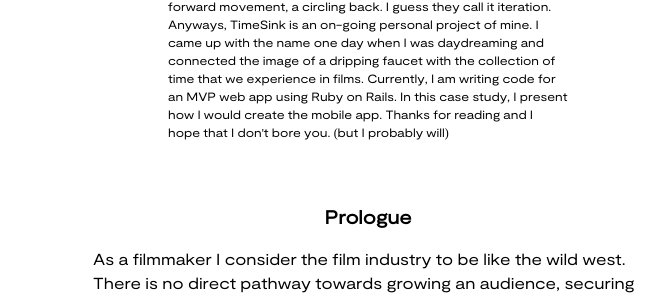
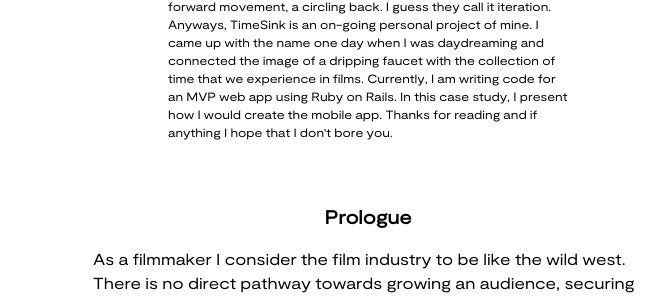
Before and after one commit to aaronzomback/design-portfolio, a Jekyll site: the page built from timesink.html, in a window 1280 px wide and 900 px high, scrolled down 885 px. Shown: the part 297-596 px from the top of the window, without its empty margins (272-944 px from the left). Built offline with Jekyll 4.4.1, drawn with Linux system fonts in a browser that asks for light colours; some of the changed text lies outside the part shown.

Commit message:
don't bore you

```diff
--- a/timesink.html
+++ b/timesink.html
@@ -64,7 +64,7 @@
 <section class="before-we-begin">
   <div class="before-we-begin-text">
     <h3 style="text-align:center">Before We Begin</h3>
-    <p>If I were to claim that my design process is sparkling clean I'd be full of dust. In fact it's a clashing of ideas: reverse movement, forward movement, a circling back. I guess they call it iteration. Anyways, TimeSink is an on-going personal project of mine. I came up with the name one day when I was daydreaming and connected the image of a dripping faucet with the collection of time that we experience in films. Currently, I am writing code for an MVP web app using Ruby on Rails. In this case study, I present how I would create the mobile app. Thanks for reading and I hope that I don't bore you. (but I probably will)</p>
+    <p>If I were to claim that my design process is sparkling clean I'd be full of dust. In fact it's a clashing of ideas: reverse movement, forward movement, a circling back. I guess they call it iteration. Anyways, TimeSink is an on-going personal project of mine. I came up with the name one day when I was daydreaming and connected the image of a dripping faucet with the collection of time that we experience in films. Currently, I am writing code for an MVP web app using Ruby on Rails. In this case study, I present how I would create the mobile app. Thanks for reading and if anything I hope that I don't bore you.</p>
   </div>
 </section>
 
```
